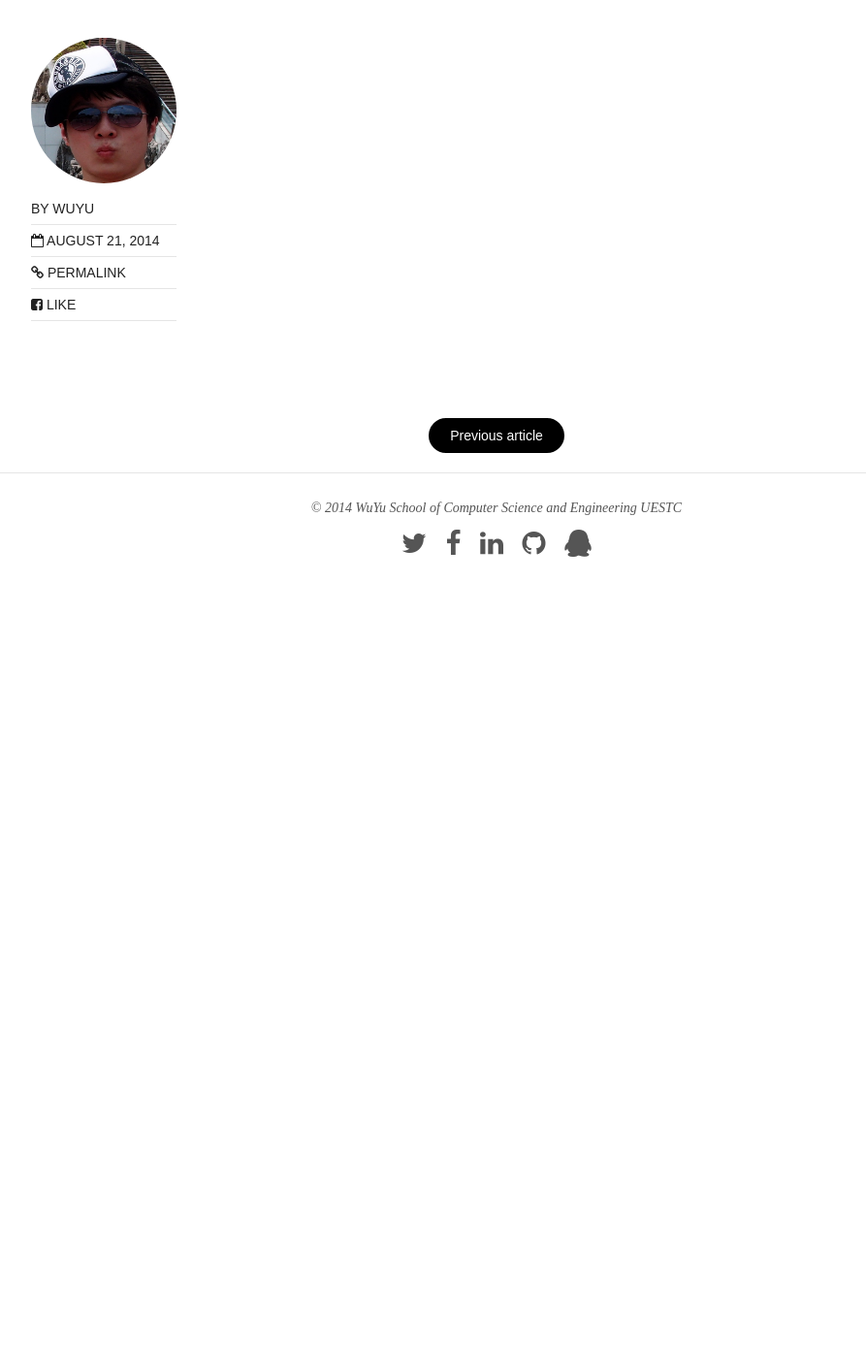
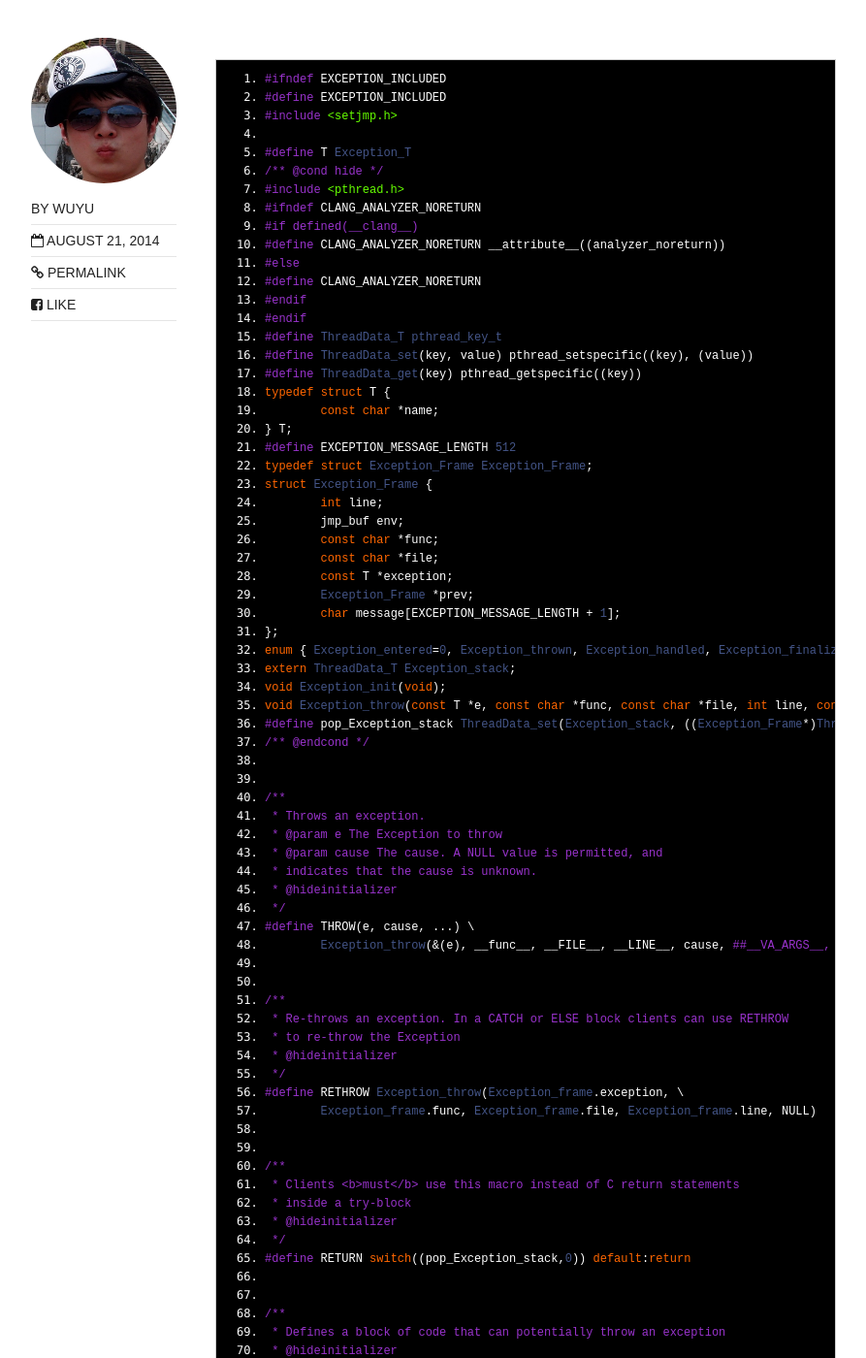
Before and after one commit to wuyu201321060203/wuyu201321060203.github.io, a Jekyll site: the page built from _posts/2014-08-21-try-catch.md, in a window 1280 px wide and 1400 px high, scrolled down 828 px. Shown: the whole window at 97% size, without its empty margins (128-1021 px from the left). Built offline with Jekyll 4.4.1, drawn with Linux system fonts in a browser that asks for light colours; nearby versions of some CDN libraries; comment, search, counter and statistics services are not loaded; before the commit the page ends 1458 px from its top, so only the background shows below that; some of the changed text lies outside the part shown.

Commit message:
first post of try-catch

```diff
--- a/_posts/2014-08-21-try-catch.md
+++ b/_posts/2014-08-21-try-catch.md
@@ -11,3 +11,137 @@ author:
 comments: true
 share: true
 ---
+
+{% highlight c++ %}
+
+#ifndef EXCEPTION_INCLUDED
+#define EXCEPTION_INCLUDED
+#include <setjmp.h>
+
+#define T Exception_T
+/** @cond hide */
+#include <pthread.h>
+#ifndef CLANG_ANALYZER_NORETURN
+#if defined(__clang__)
+#define CLANG_ANALYZER_NORETURN __attribute__((analyzer_noreturn))
+#else
+#define CLANG_ANALYZER_NORETURN
+#endif
+#endif
+#define ThreadData_T pthread_key_t
+#define ThreadData_set(key, value) pthread_setspecific((key), (value))
+#define ThreadData_get(key) pthread_getspecific((key))
+typedef struct T {
+        const char *name;
+} T;
+#define EXCEPTION_MESSAGE_LENGTH 512
+typedef struct Exception_Frame Exception_Frame;
+struct Exception_Frame {
+	int line;
+	jmp_buf env;
+        const char *func;
+	const char *file;
+	const T *exception;
+	Exception_Frame *prev;
+        char message[EXCEPTION_MESSAGE_LENGTH + 1];
+};
+enum { Exception_entered=0, Exception_thrown, Exception_handled, Exception_finalized };
+extern ThreadData_T Exception_stack;
+void Exception_init(void);
+void Exception_throw(const T *e, const char *func, const char *file, int line, const char *cause, ...) CLANG_ANALYZER_NORETURN;
+#define pop_Exception_stack ThreadData_set(Exception_stack, ((Exception_Frame*)ThreadData_get(Exception_stack))->prev)
+/** @endcond */
+
+
+/**
+ * Throws an exception.
+ * @param e The Exception to throw
+ * @param cause The cause. A NULL value is permitted, and
+ * indicates that the cause is unknown.
+ * @hideinitializer
+ */
+#define THROW(e, cause, ...) \
+        Exception_throw(&(e), __func__, __FILE__, __LINE__, cause, ##__VA_ARGS__, NULL)
+
+
+/**
+ * Re-throws an exception. In a CATCH or ELSE block clients can use RETHROW
+ * to re-throw the Exception
+ * @hideinitializer
+ */
+#define RETHROW Exception_throw(Exception_frame.exception, \
+        Exception_frame.func, Exception_frame.file, Exception_frame.line, NULL)
+
+
+/**
+ * Clients <b>must</b> use this macro instead of C return statements
+ * inside a try-block
+ * @hideinitializer
+ */
+#define RETURN switch((pop_Exception_stack,0)) default:return
+
+
+/**
+ * Defines a block of code that can potentially throw an exception
+ * @hideinitializer
+ */
+#define TRY do { \
+	volatile int Exception_flag; \
+        Exception_Frame Exception_frame; \
+        Exception_frame.message[0] = 0; \
+        Exception_frame.prev = (Exception_Frame*)ThreadData_get(Exception_stack); \
+        ThreadData_set(Exception_stack, &Exception_frame); \
+        Exception_flag = setjmp(Exception_frame.env); \
+        if (Exception_flag == Exception_entered) {
+
+
+/**
+ * Defines a block containing code for handling an exception thrown in
+ * the TRY block.
+ * @param e The Exception to handle
+ * @hideinitializer
+ */
+#define CATCH(e) \
+                if (Exception_flag == Exception_entered) pop_Exception_stack; \
+        } else if (Exception_frame.exception == &(e)) { \
+                Exception_flag = Exception_handled;
+
+
+/**
+ * Defines a block containing code for handling any exception thrown in
+ * the TRY block. An ELSE block catches any exception type not already
+ * catched in a previous CATCH block.
+ * @hideinitializer
+ */
+#define ELSE \
+                if (Exception_flag == Exception_entered) pop_Exception_stack; \
+        } else { \
+                Exception_flag = Exception_handled;
+
+
+/**
+ * Defines a block of code that is subsequently executed whether an
+ * exception is thrown or not
+ * @hideinitializer
+ */
+#define FINALLY \
+                if (Exception_flag == Exception_entered) pop_Exception_stack; \
+        } { \
+                if (Exception_flag == Exception_entered) \
+                        Exception_flag = Exception_finalized;
+
+
+/**
+ * Ends a TRY-CATCH block
+ * @hideinitializer
+ */
+#define END_TRY \
+                if (Exception_flag == Exception_entered) pop_Exception_stack; \
+        } if (Exception_flag == Exception_thrown) RETHROW; \
+        } while (0)
+
+
+#undef T
+#endif
+
+{% endhighlight %}
```
